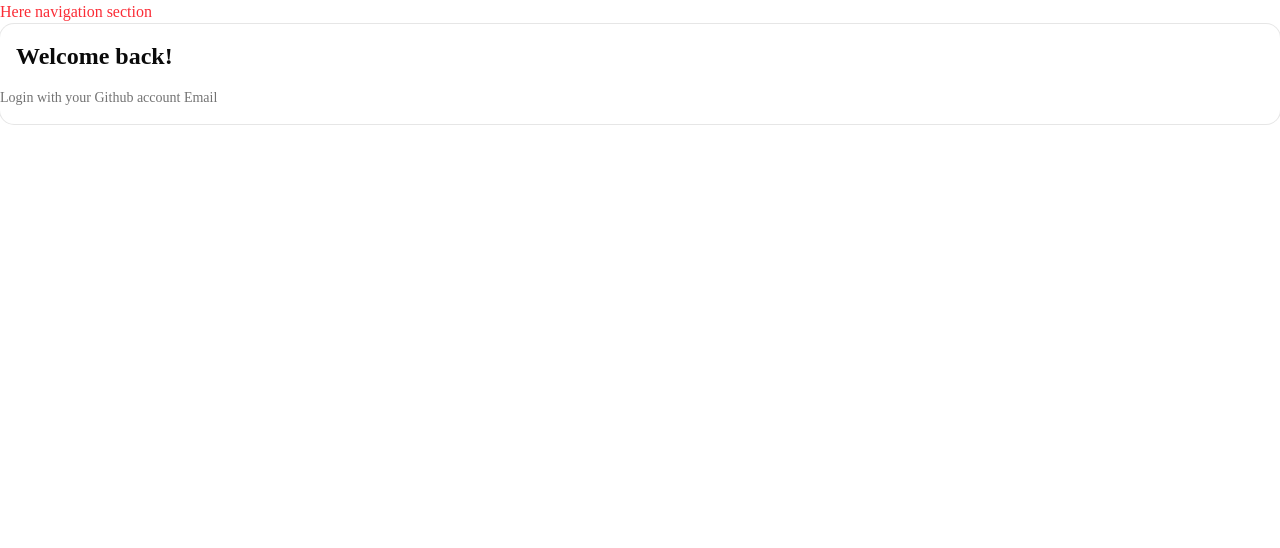
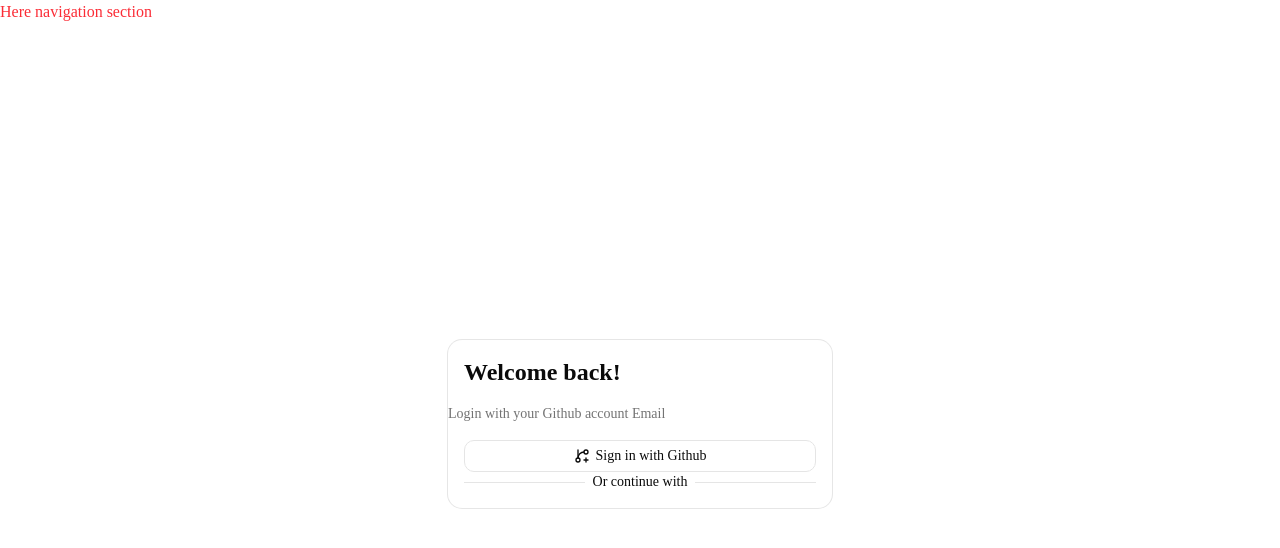
Before and after one commit to basheir/nextjs-lms, a Next.js app: page /login in a window 1280 px wide. Shown: the top 548 px of the page. Built offline with nearby package versions, Linux system fonts and the light colour scheme.

Commit message:
Add login layout and theme toggle functionality

```diff
--- /dev/null
+++ b/app/(auth)/layout.tsx
@@ -0,0 +1,11 @@
+export default function LoginLayout({
+  children,
+}: {
+  children: React.ReactNode;
+}) {
+  return (
+    <div className="relative flex  min-h-svh flex-col items-center  justify-center">
+      <div className="flex w-full max-w-sm  flex-col gap-6">{children}</div>
+    </div>
+  );
+}
--- a/app/(auth)/login/page.tsx
+++ b/app/(auth)/login/page.tsx
@@ -1,4 +1,6 @@
-import { Card, CardDescription, CardHeader } from "@/components/ui/card";
+import { Button } from "@/components/ui/button";
+import { Card, CardContent, CardDescription, CardHeader } from "@/components/ui/card";
+import { GitBranchPlus } from "lucide-react";
 
 export default function LoginPage() {
   return (
@@ -9,6 +11,21 @@
       <CardDescription>
         Login with your Github account Email
       </CardDescription>
+      <CardContent>
+        <Button className="w-full" variant="outline">
+            <GitBranchPlus  className="size-4"/>
+            Sign in with Github
+        </Button>
+
+
+<div className="relative text-center text-sm after:absolute after:inset-0 after:top-1/2 after:z-0 after:flex after:items-center after:border-t after:border-border">
+  <span className="relative z-10 bg-card px-2">
+    Or continue with
+  </span>
+</div>
+
+
+      </CardContent>
     </Card>
   );
 }
--- a/app/layout.tsx
+++ b/app/layout.tsx
@@ -1,6 +1,7 @@
 import type { Metadata } from "next";
 import { Geist, Geist_Mono } from "next/font/google";
 import "./globals.css";
+import { ThemeProvider } from "@/components/ui/theme-provider";
 
 const geistSans = Geist({
   variable: "--font-geist-sans",
@@ -22,10 +23,17 @@
     <html
       lang="en"
       className={`${geistSans.variable} ${geistMono.variable} h-full antialiased`}
-    >
+    suppressHydrationWarning >
       <body className="min-h-full flex flex-col">
         <h1 className="text-red-500">Here navigation section</h1>
-        {children}
+        <ThemeProvider
+            attribute="class"
+            defaultTheme="system"
+            enableSystem
+            disableTransitionOnChange
+          >
+            {children}
+          </ThemeProvider>
 
         </body>
     </html>
--- a/app/page.tsx
+++ b/app/page.tsx
@@ -1,9 +1,11 @@
+import { ThemeToggle } from "@/components/ui/themeToggle";
 import Image from "next/image";
 
 export default function Home() {
   return (
     <div className="flex flex-col flex-1 items-center justify-center bg-zinc-50 font-sans dark:bg-black">
       <h1>Hello, Home Page!</h1>
+      <ThemeToggle />
     </div>
   );
 }
--- /dev/null
+++ b/components/ui/theme-provider.tsx
@@ -0,0 +1,11 @@
+"use client"
+
+import * as React from "react"
+import { ThemeProvider as NextThemesProvider } from "next-themes"
+
+export function ThemeProvider({
+  children,
+  ...props
+}: React.ComponentProps<typeof NextThemesProvider>) {
+  return <NextThemesProvider {...props}>{children}</NextThemesProvider>
+}
--- /dev/null
+++ b/components/ui/themeToggle.tsx
@@ -0,0 +1,40 @@
+"use client"
+
+import * as React from "react"
+import { Moon, Sun } from "lucide-react"
+import { useTheme } from "next-themes"
+
+import { Button } from "@/components/ui/button"
+import {
+  DropdownMenu,
+  DropdownMenuContent,
+  DropdownMenuItem,
+  DropdownMenuTrigger,
+} from "@/components/ui/dropdown-menu"
+
+export function ThemeToggle() {
+  const { setTheme } = useTheme()
+
+  return (
+    <DropdownMenu>
+      <DropdownMenuTrigger asChild>
+        <Button variant="outline" size="icon">
+          <Sun className="h-[1.2rem] w-[1.2rem] scale-100 rotate-0 transition-all dark:scale-0 dark:-rotate-90" />
+          <Moon className="absolute h-[1.2rem] w-[1.2rem] scale-0 rotate-90 transition-all dark:scale-100 dark:rotate-0" />
+          <span className="sr-only">Toggle theme</span>
+        </Button>
+      </DropdownMenuTrigger>
+      <DropdownMenuContent align="end">
+        <DropdownMenuItem onClick={() => setTheme("light")}>
+          Light
+        </DropdownMenuItem>
+        <DropdownMenuItem onClick={() => setTheme("dark")}>
+          Dark
+        </DropdownMenuItem>
+        <DropdownMenuItem onClick={() => setTheme("system")}>
+          System
+        </DropdownMenuItem>
+      </DropdownMenuContent>
+    </DropdownMenu>
+  )
+}
```
